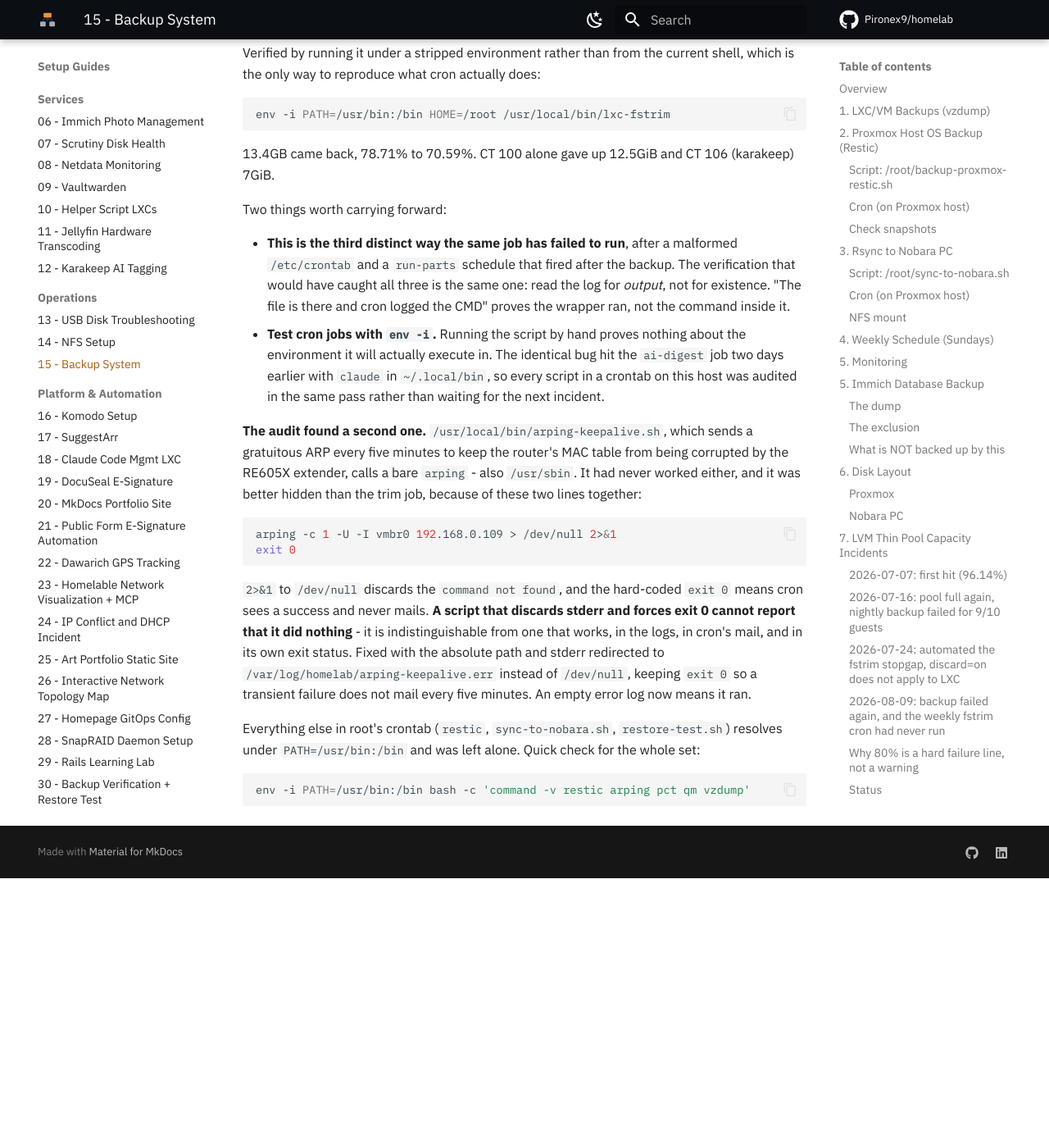
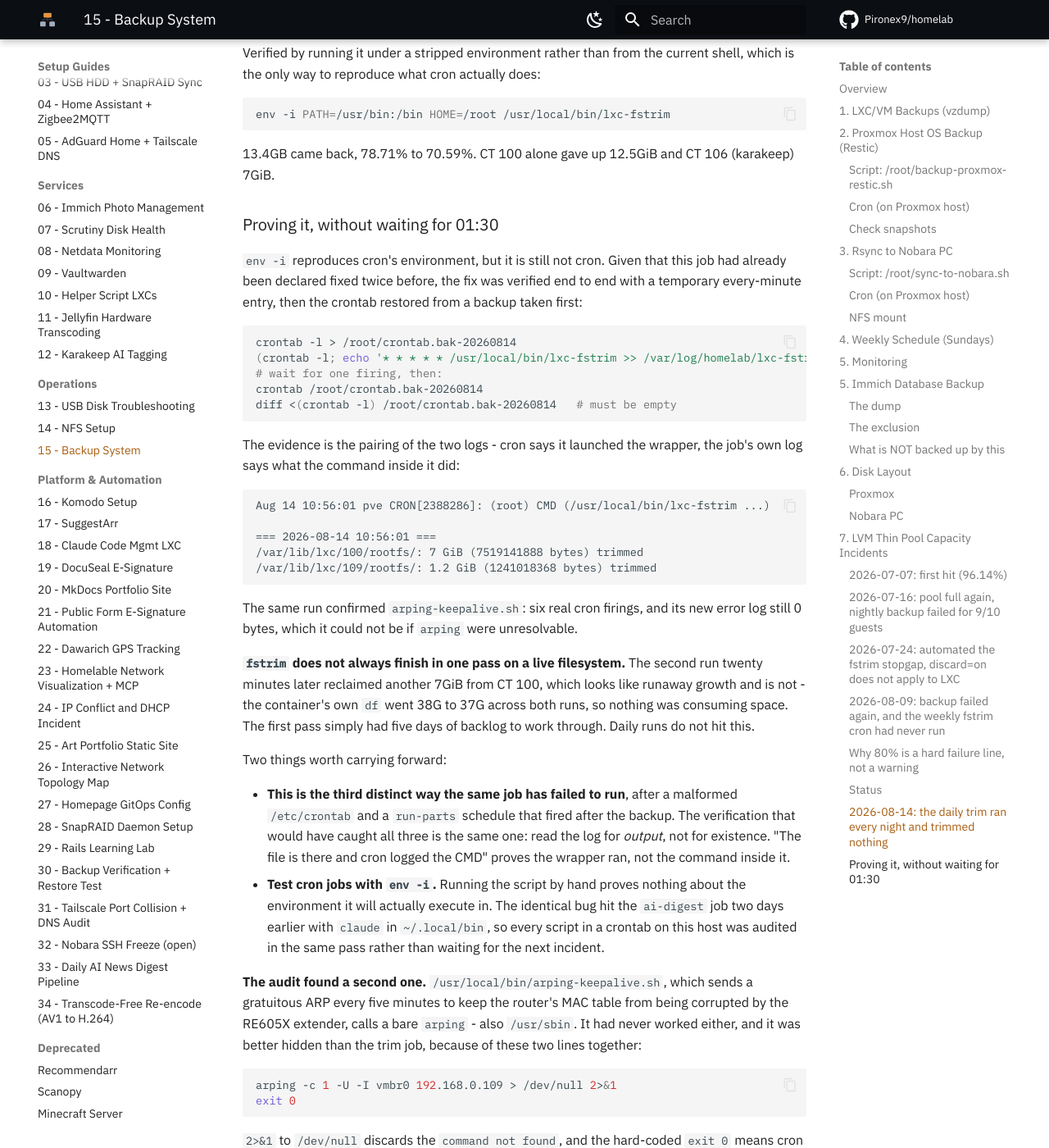
Before and after one commit to Pironex9/homelab, an MkDocs documentation site: the page built from docs/proxmox/15_Proxmox_Backup_System_Documentation.md, in a window 1280 px wide and 1400 px high, scrolled down 10416 px. Shown: the whole window at 82% size. Built offline with MkDocs 1.6.1 and Material for MkDocs 9.7.7, drawn with Linux system fonts in a browser that asks for light colours; comment, search, counter and statistics services are not loaded; before the commit the page ends 11487 px from its top, so only the background shows below that.

Commit message:
docs(pve): a javítás bizonyítása igazi cronnal, nem env -i-vel
Ez a job már kétszer volt "megjavítva", szóval a szimulált környezet
kevés. Ideiglenes percenkénti crontab sor, egy valódi futás megvárása,
majd visszaállítás és diff. A bizonyíték a két log párosítása: a cron
elindította a wrappert, a job saját logja megmondja mit csinált a benne
lévő parancs.

Rögzítve az is, hogy az fstrim élő fájlrendszeren nem feltétlen végez
egy menetben - a 20 perccel későbbi futás megint 7 GiB-ot szedett ki a
CT 100-ból, miközben a konténer df-je 38G-ról 37G-ra ment.

````diff
--- a/docs/proxmox/15_Proxmox_Backup_System_Documentation.md
+++ b/docs/proxmox/15_Proxmox_Backup_System_Documentation.md
@@ -367,6 +367,32 @@
 
 13.4GB came back, 78.71% to 70.59%. CT 100 alone gave up 12.5GiB and CT 106 (karakeep) 7GiB.
 
+### Proving it, without waiting for 01:30
+
+`env -i` reproduces cron's environment, but it is still not cron. Given that this job had already been declared fixed twice before, the fix was verified end to end with a temporary every-minute entry, then the crontab restored from a backup taken first:
+
+```bash
+crontab -l > /root/crontab.bak-20260814
+(crontab -l; echo '* * * * * /usr/local/bin/lxc-fstrim >> /var/log/homelab/lxc-fstrim.log 2>&1  # TEMP') | crontab -
+# wait for one firing, then:
+crontab /root/crontab.bak-20260814
+diff <(crontab -l) /root/crontab.bak-20260814   # must be empty
+```
+
+The evidence is the pairing of the two logs - cron says it launched the wrapper, the job's own log says what the command inside it did:
+
+```
+Aug 14 10:56:01 pve CRON[2388286]: (root) CMD (/usr/local/bin/lxc-fstrim ...)
+
+=== 2026-08-14 10:56:01 ===
+/var/lib/lxc/100/rootfs/: 7 GiB (7519141888 bytes) trimmed
+/var/lib/lxc/109/rootfs/: 1.2 GiB (1241018368 bytes) trimmed
+```
+
+The same run confirmed `arping-keepalive.sh`: six real cron firings, and its new error log still 0 bytes, which it could not be if `arping` were unresolvable.
+
+**`fstrim` does not always finish in one pass on a live filesystem.** The second run twenty minutes later reclaimed another 7GiB from CT 100, which looks like runaway growth and is not - the container's own `df` went 38G to 37G across both runs, so nothing was consuming space. The first pass simply had five days of backlog to work through. Daily runs do not hit this.
+
 Two things worth carrying forward:
 
 - **This is the third distinct way the same job has failed to run**, after a malformed `/etc/crontab` and a `run-parts` schedule that fired after the backup. The verification that would have caught all three is the same one: read the log for *output*, not for existence. "The file is there and cron logged the CMD" proves the wrapper ran, not the command inside it.
````
